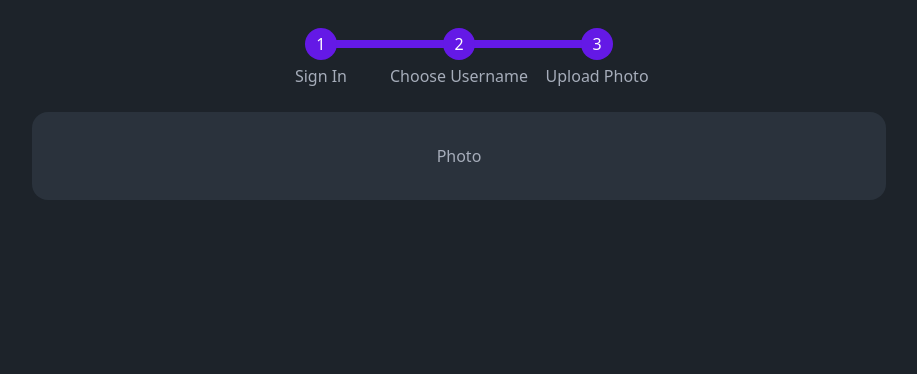
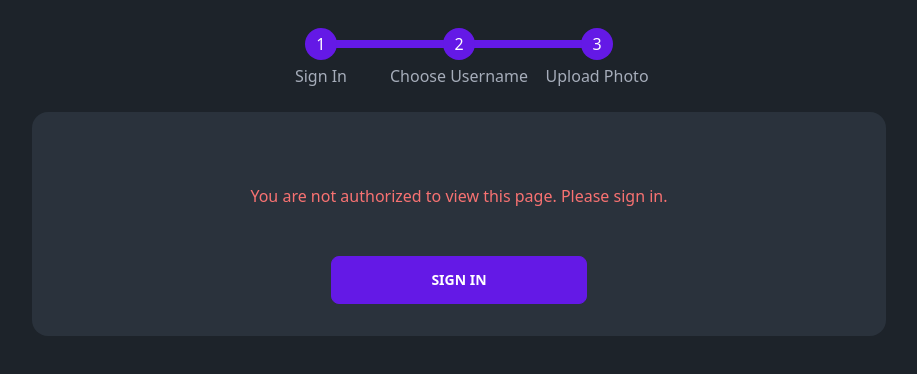
Before and after one commit to AliSajid/firetut, a SvelteKit app: page /login/photo in a window 1280 px wide. Shown: the top 374 px of the page, without its empty margins (181-1098 px from the left). Built offline with nearby package versions, Linux system fonts and the light colour scheme; no server answers.

Commit message:
style: ensure the login button is on a new page

```diff
--- a/src/lib/components/AuthCheck.svelte
+++ b/src/lib/components/AuthCheck.svelte
@@ -7,6 +7,6 @@
 {:else}
     <p class="text-error my-10">
         You are not authorized to view this page. Please sign in.
-        <a class="btn btn-primary btn-wide" href="/login">Sign in</a>
     </p>
+    <p><a class="btn btn-primary btn-wide" href="/login">Sign in</a></p>
 {/if}
--- a/src/routes/login/photo/+page.svelte
+++ b/src/routes/login/photo/+page.svelte
@@ -1,4 +1,9 @@
 <script lang="ts">
+    import AuthCheck from "$lib/components/AuthCheck.svelte";
+
 </script>
 
-<h2>Photo</h2>
+
+<AuthCheck>
+    <h2>Photo</h2>
+</AuthCheck>
```
